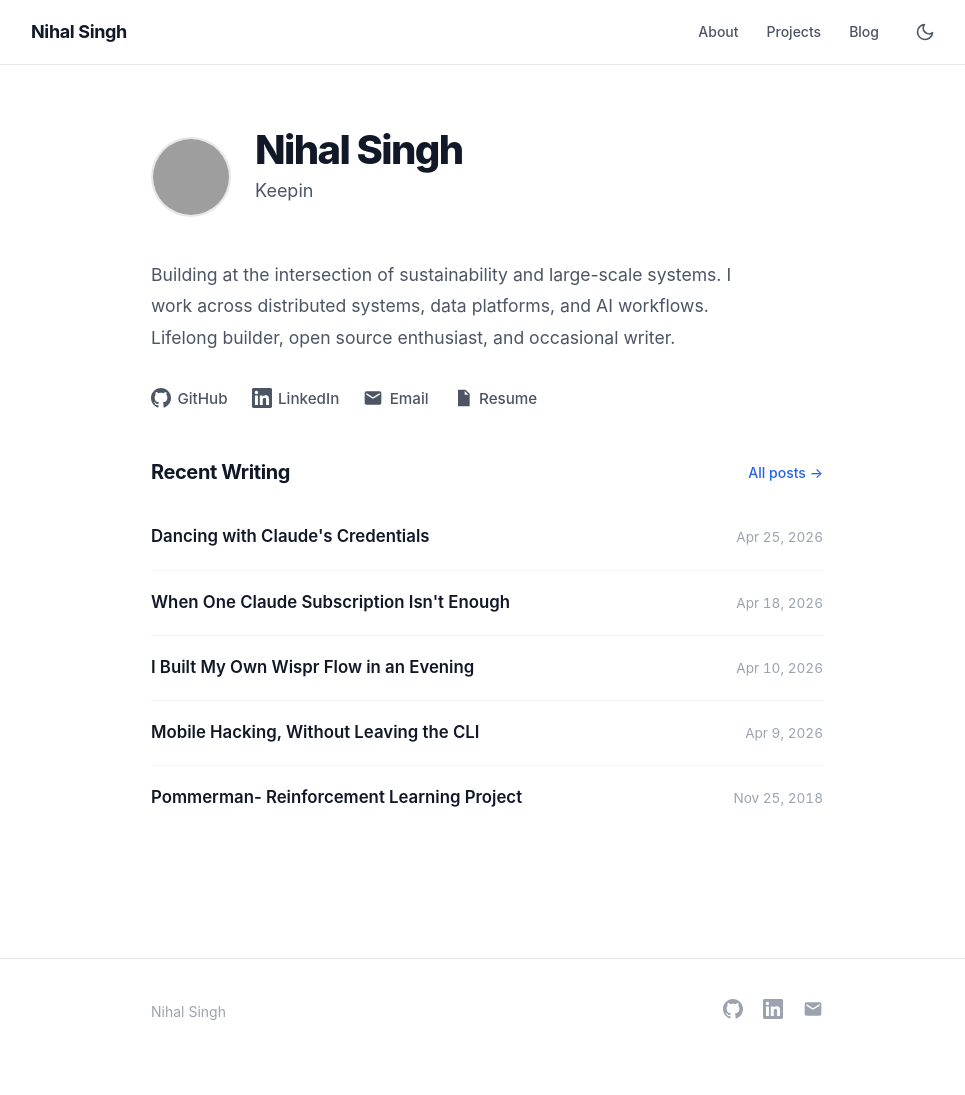
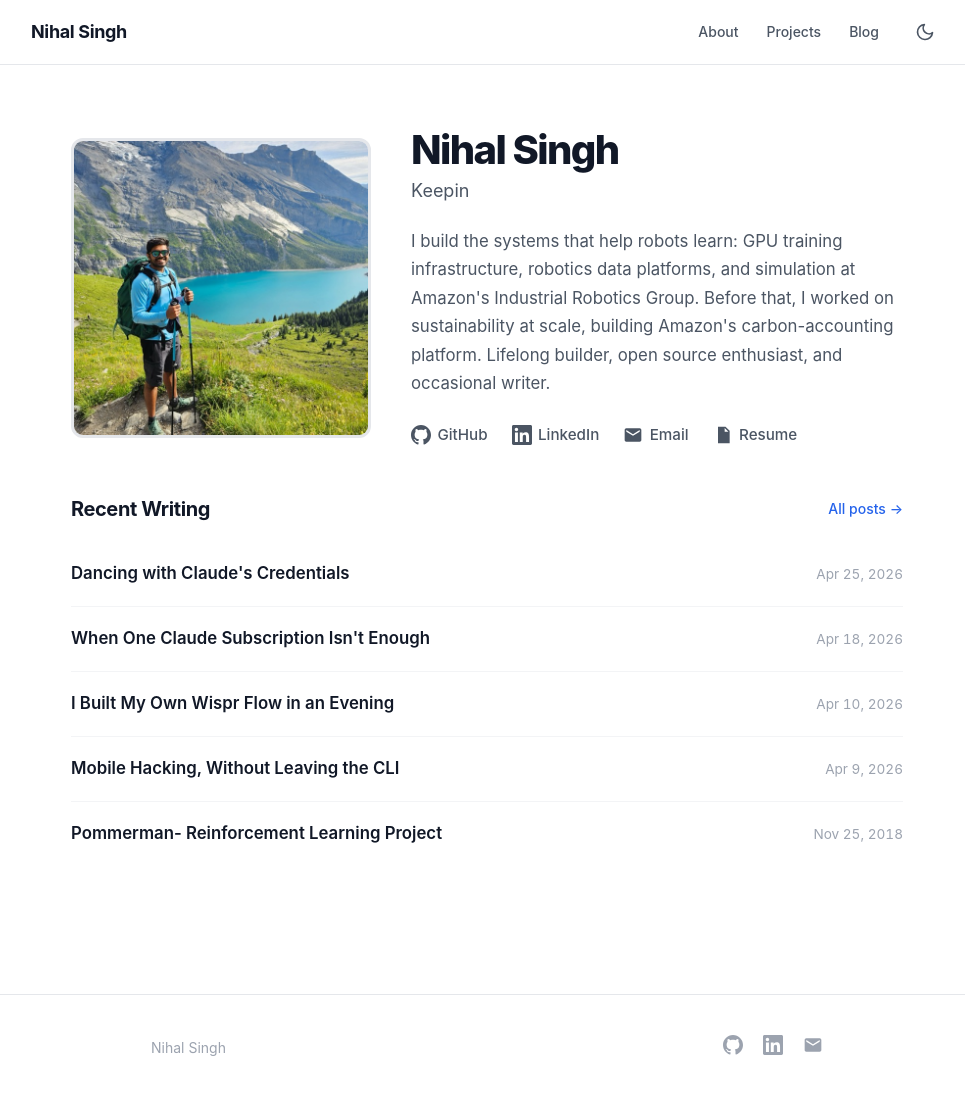
Before and after one commit to nihal111/nihal111.github.io, a Jekyll site: the page built from index.html, in a window 1280 px wide and 1101 px high. Shown: the top 1095 px of the window, without its empty margins (153-1118 px from the left). Built offline with Jekyll 4.4.1, drawn with Linux system fonts in a browser that asks for light colours; grey boxes are pictures that could not be loaded.

Commit message:
Refresh homepage photo, layout, and bio for robotics role
Use a local Oeschinensee photo as a 300px rounded square beside the
bio, widen the homepage hero to fit, and update the bio for the
Industrial Robotics Group role.

Co-Authored-By: Claude Opus 5.5 <noreply@anthropic.com>

```diff
--- a/_config.yml
+++ b/_config.yml
@@ -8,7 +8,7 @@ alias: nihal111
 byline: Striving for freedom from freedom
 
 # URL of your avatar or profile pic (you could use your GitHub profile pic)
-avatar: https://avatars1.githubusercontent.com/u/13916513?v=2&s=460
+avatar: /img/profile.jpg
 
 
 # Includes an icon in the footer for each username you enter
--- a/_sass/_layout.scss
+++ b/_sass/_layout.scss
@@ -114,7 +114,7 @@ main {
 // ============================================
 .hero {
   margin-top: calc(#{$nav-height} + 4rem);
-  max-width: $content-width;
+  max-width: 880px;
   margin-left: auto;
   margin-right: auto;
   padding: 0 1.5rem 4rem;
@@ -128,8 +128,8 @@ main {
 .hero-intro {
   display: flex;
   align-items: center;
-  gap: 1.5rem;
-  margin-bottom: 2rem;
+  gap: 2.5rem;
+  margin-bottom: 3rem;
 
   @include mobile {
     flex-direction: column;
@@ -138,17 +138,21 @@ main {
   }
 }
 
+.hero-text {
+  min-width: 0;
+}
+
 .hero-avatar {
-  width: 80px;
-  height: 80px;
-  border-radius: 50%;
+  width: 300px;
+  height: 300px;
+  border-radius: 12px;
   object-fit: cover;
   flex-shrink: 0;
-  border: 2px solid var(--border);
+  border: 3px solid var(--border);
 
   @include mobile {
-    width: 96px;
-    height: 96px;
+    width: 220px;
+    height: 220px;
   }
 }
 
@@ -198,10 +202,10 @@ main {
 }
 
 .hero-bio {
-  font-size: 1.1rem;
-  line-height: 1.8;
+  font-size: 1.05rem;
+  line-height: 1.7;
   color: var(--text-secondary);
-  margin-bottom: 2rem;
+  margin: 1rem 0 1.5rem;
   max-width: 600px;
 
   @include mobile {
--- a/index.html
+++ b/index.html
@@ -7,14 +7,12 @@ header: False
 <section class="hero">
   <div class="hero-intro">
     <img src="{{ site.avatar }}" alt="Nihal Singh" class="hero-avatar">
-    <div>
+    <div class="hero-text">
       <h1 class="hero-name">Nihal Singh</h1>
       <p class="hero-tagline">{% include byline-typewriter.html %}</p>
-    </div>
-  </div>
 
       <p class="hero-bio">
-    Building at the intersection of sustainability and large-scale systems. I work across distributed systems, data platforms, and AI workflows. Lifelong builder, open source enthusiast, and occasional writer.
+        I build the systems that help robots learn: GPU training infrastructure, robotics data platforms, and simulation at Amazon's Industrial Robotics Group. Before that, I worked on sustainability at scale, building Amazon's carbon-accounting platform. Lifelong builder, open source enthusiast, and occasional writer.
       </p>
 
       <div class="hero-links">
@@ -35,6 +33,8 @@ header: False
           Resume
         </a>
       </div>
+    </div>
+  </div>
 
   <div class="section-header">
     <h2 class="section-title">Recent Writing</h2>
```
Also changed, not shown: img/profile.jpg (added). Lines whose indentation alone changed are shown as unchanged.
